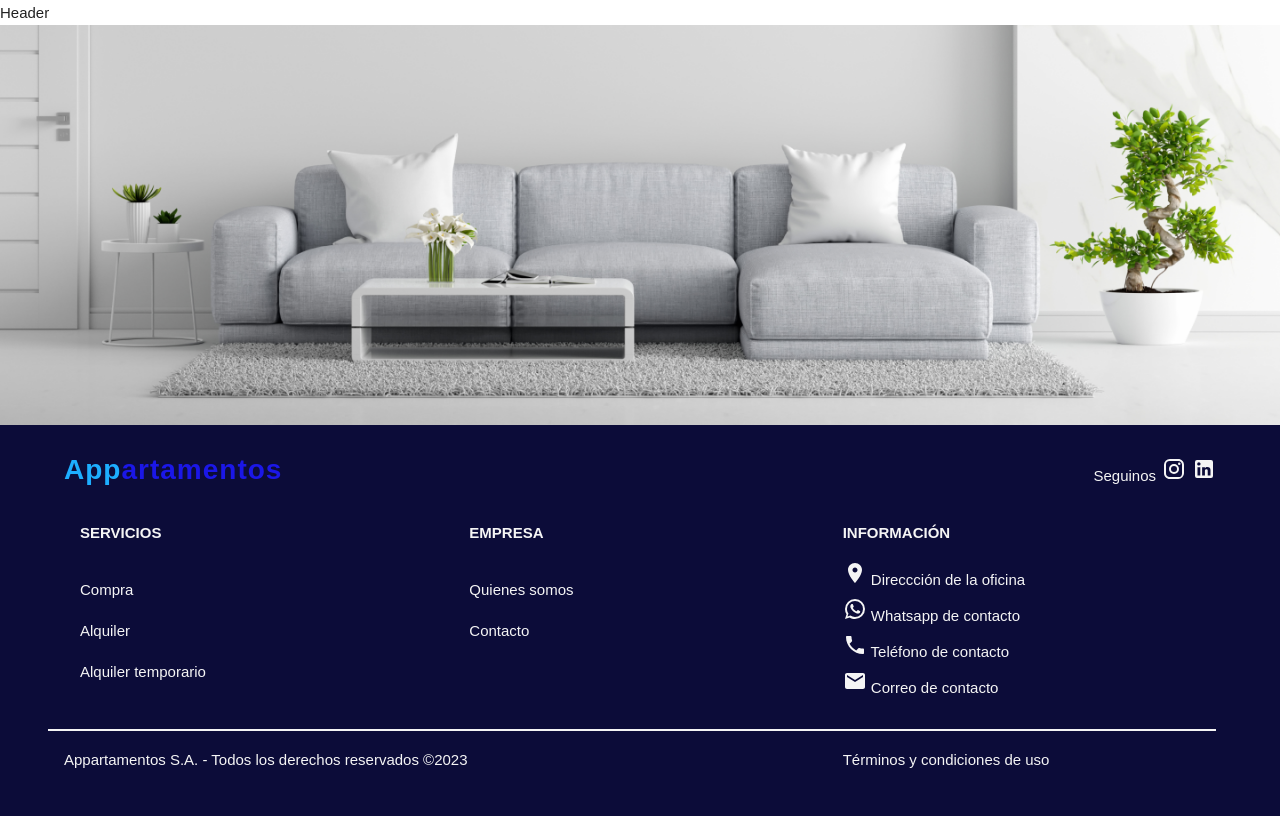
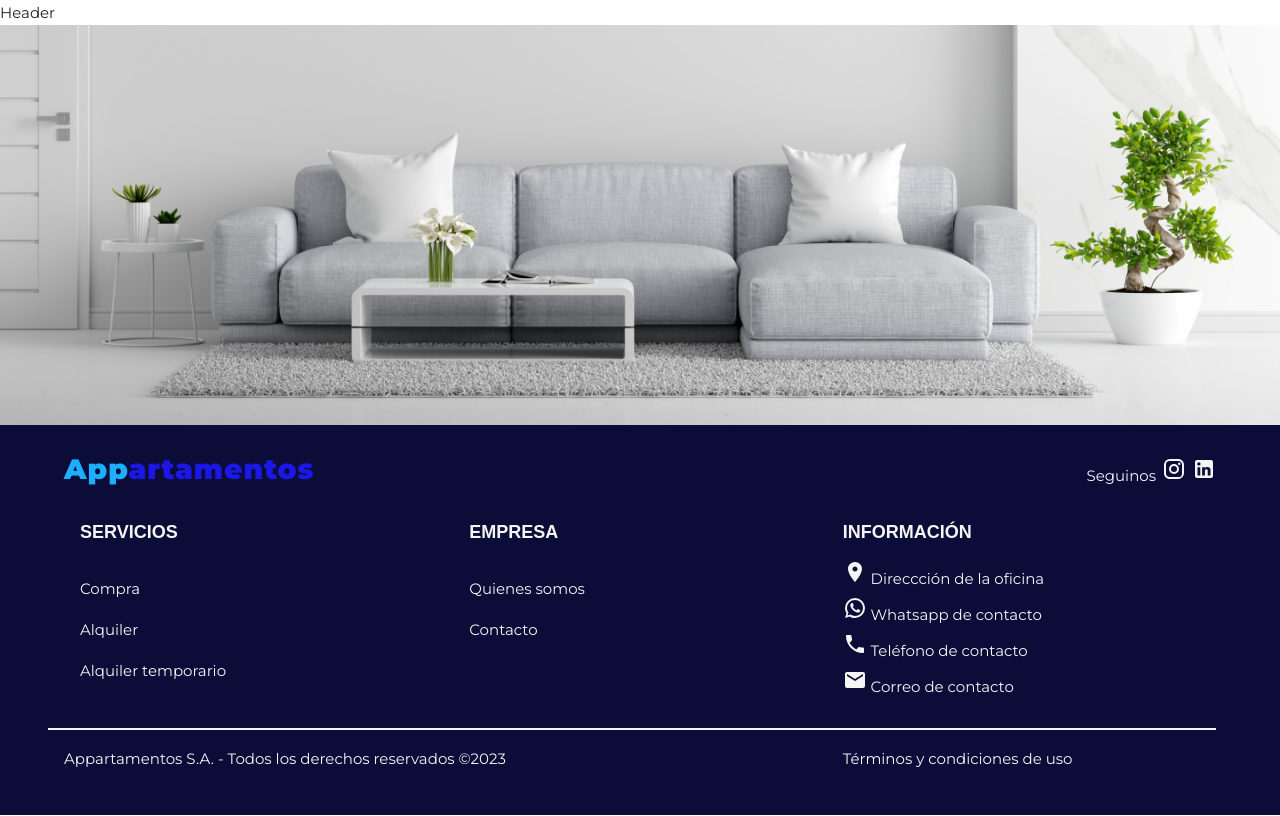
Before and after one commit to No-Country/c12-25-t-node-react, a React (Vite) app in the folder client/: page /#/ in a window 1280 px wide. Built offline with nearby package versions, Linux system fonts and the light colour scheme.

Commit message:
#feat/#7-terms-and-conditions - create BannerAndBackgroundPage component to use in all the pages where we have banner image and background with a text box - complete the terms and conditions page

```diff
--- a/client/index.html
+++ b/client/index.html
@@ -5,6 +5,10 @@
     <link rel="icon" type="image/png" href="https://img.icons8.com/ios/50/department.png" />
     <meta name="viewport" content="width=device-width, initial-scale=1.0" />
     <title>Appartamentos</title>
+    <!-- Google Fonts Monstserrat-->
+    <link rel="preconnect" href="https://fonts.googleapis.com">
+    <link rel="preconnect" href="https://fonts.gstatic.com" crossorigin>
+    <link href="https://fonts.googleapis.com/css2?family=Montserrat:ital,wght@0,100;0,200;0,300;0,400;0,500;0,600;0,700;0,800;0,900;1,100;1,200;1,300;1,400;1,500;1,600;1,700;1,800;1,900&display=swap" rel="stylesheet">
   </head>
   <body>
     <div id="root"></div>
--- a/client/src/components/atom/Subtitle.tsx
+++ b/client/src/components/atom/Subtitle.tsx
@@ -31,8 +31,8 @@ const Subtitle: React.FC<SubtitleProps> = ({
       sx={ {
         textAlign: `${textAlign? textAlign: 'left'}`,
         fontWeight: `${ fontWeight ? fontWeight : '800' }`,
-        textTransform: `${ textTransform ? textTransform : 'uppercase' }`,
-        padding: `${ padding ? padding : '16px !important' }`,
+        textTransform: `${ textTransform ? textTransform : 'none' }`,
+        padding: `${ padding ? padding : '16px' }`,
         color: `${textColor ? textColor: 'primary'}`
       } }
       variant={variant}
--- /dev/null
+++ b/client/src/components/molecule/banner-background-page/BannerAndBAckGroundPage.styles.css
@@ -0,0 +1,3 @@
+.banner-background-page {
+  background: #F1F1F9 !important;
+}
--- /dev/null
+++ b/client/src/components/molecule/banner-background-page/BannerAndBackgroundPage.tsx
@@ -0,0 +1,50 @@
+import { ReactNode } from 'react'
+import {
+  Box,
+  Paper,
+} from '@mui/material'
+import './BannerAndBAckGroundPage.styles.css'
+import HeroImage from '../../atom/heroImage/HeroImage'
+
+type BannerAndBackgroundPageProps = {
+  children?: ReactNode
+  paperMinHeight?: string
+  imgSrc: string
+}
+
+const BannerAndBackgroundPage: React.FC<BannerAndBackgroundPageProps> = ({
+  imgSrc,
+  paperMinHeight,
+  children
+}) => {
+  return (
+    <main className="banner-background-page">
+      <HeroImage
+        imgSrc={ imgSrc }
+        imgHeight="400px"
+      />
+      <Box
+        sx={ {
+          width: '80%',
+          maxWidth: '800px',
+          margin: '2rem auto',
+          position: 'relative',
+          top: '-290px',
+        } }
+      >
+        <Paper
+          elevation={ 8 }
+          sx={ {
+            borderRadius: '1rem',
+            padding: '1rem 0rem 1.75rem',
+            minHeight: `${ paperMinHeight ? paperMinHeight : '300px' }`
+          } }
+        >
+          { children }
+        </Paper>
+      </Box>
+    </main>
+  )
+}
+
+export default BannerAndBackgroundPage
--- a/client/src/components/template/footer/LinksInfo.tsx
+++ b/client/src/components/template/footer/LinksInfo.tsx
@@ -23,15 +23,15 @@ const LinksInfo: React.FC<LinksInfoProps> = () => {
       } }
     >
       <Grid item xs={ 12 } sm={ 4 }>
-        <Subtitle title="servicios" />
-        <LinkList list={SERVICES} />
+        <Subtitle title="servicios" variant="h3" textTransform="uppercase" />
+        <LinkList list={ SERVICES } />
       </Grid>
       <Grid item xs={ 12 } sm={ 4 }>
-        <Subtitle title="empresa" />
-        <LinkList list={COMPANY} />
+        <Subtitle title="empresa" variant="h3" textTransform="uppercase"/>
+        <LinkList list={ COMPANY } />
       </Grid>
       <Grid item xs={ 12 } sm={ 4 }>
-        <Subtitle title="información" padding="16px 16px 16px 0px" />
+        <Subtitle title="información" variant="h3" textTransform="uppercase" padding="16px 16px 16px 0px" />
         <Typography sx={ { lineHeight: '34px' } }><LocationOnIcon /> Direccción de la oficina</Typography>
         <Typography sx={ { lineHeight: '34px' } }><WhatsAppIcon /> Whatsapp de contacto</Typography>
         <Typography sx={ { lineHeight: '34px' } }><PhoneIcon /> Teléfono de contacto</Typography>
--- a/client/src/index.css
+++ b/client/src/index.css
@@ -9,3 +9,17 @@
   --bg-lighter: #F5F5F5;
 
 }
+
+/* Reset */
+*,
+*::before,
+*::after {
+  margin: 0;
+  padding: 0;
+  box-sizing: border-box;
+  scroll-behavior: smooth;
+}
+
+body {
+  font-family: 'Montserrat', sans-serif;
+}
--- /dev/null
+++ b/client/src/pages/TermsConditions.style.css
@@ -0,0 +1,21 @@
+.text-scroll {
+  overflow-y: scroll;
+  padding-right: 18px;
+  max-height: 760px;
+  margin-top: 8px;
+}
+
+/* Estilos de la barra de desplazamiento */
+/* Ajusta el ancho de la barra de desplazamiento */
+.text-scroll::-webkit-scrollbar {
+  width: 16px;
+}
+ /* Color de fondo de la barra de desplazamiento */
+.text-scroll::-webkit-scrollbar-track {
+  background: #f1f1f1;
+}
+
+/* Color del pulgar de la barra de desplazamiento */
+.text-scroll::-webkit-scrollbar-thumb {
+  background: #1DAEFF;
+}
--- a/client/src/pages/TerrmsConditions.tsx
+++ b/client/src/pages/TerrmsConditions.tsx
@@ -1,57 +1,44 @@
 import {
   Box,
   Divider,
-  Paper,
   Typography
 } from '@mui/material'
-import HeroImage from '../components/atom/heroImage/HeroImage'
 import termsAndConditionBanner from '../assets/terms-condition-banner.png'
 import Subtitle from '../components/atom/Subtitle'
 import { CONDITIONS, INTRODUCTION } from '../utils/terms-conditions-text'
+import './TermsConditions.style.css'
+import BannerAndBackgroundPage from '../components/molecule/banner-background-page/BannerAndBackgroundPage'
 
 type TermsConditionsProps = {
 }
 
 const TermsConditions: React.FC<TermsConditionsProps> = () => {
   return (
-    <main>
-      <HeroImage
-        imgSrc={ termsAndConditionBanner }
-        imgHeight="23vh"
-      />
-      <Box
-        sx={ {
-          width: '80%',
-          maxWidth: '800px',
-          margin: '2rem auto',
-          position: 'relative',
-          top: '-100px'
-        } }
-      >
-        <Paper
-          elevation={ 2 }
-        >
+    <BannerAndBackgroundPage imgSrc={ termsAndConditionBanner } >
       <Subtitle
         title="Términos y condiciones del sitio"
         variant="h2"
-            textTransform="none"
         textColor="#1B17E7"
         textAlign="center"
       />
-          <Divider />
+      <Divider
+        sx={ {
+          borderColor: '#939396',
+          boxShadow: '0px 4px 4px 0px #00000040'
+        } }
+      />
+      <Box className="text-scroll">
         <Typography sx={ { padding: '1.5rem 1.5rem' } }>{ INTRODUCTION }</Typography>
         { CONDITIONS && CONDITIONS.map(condition => (
-            <Box key={ condition.title } sx={{padding: '0.25rem 1.5rem 1rem'}}>
-              <Subtitle title={ condition.title } variant="h3" />
+          <Box key={ condition.title } sx={ { padding: '0.25rem 1.5rem 1rem' } }>
+            <Subtitle title={ condition.title } variant="h3" padding="20px 0px!important" fontWeight="600" />
             {
-                condition.text.map((text, index) => <Typography key={`a-${index}`} sx={{paddingBottom: '0.5rem'}}>{ text }</Typography>)
+              condition.text.map((text, index) => <Typography key={ `a-${ index }` } sx={ { paddingBottom: '0.5rem' } }>{ text }</Typography>)
             }
           </Box>
         )) }
-          <Typography></Typography>
-        </Paper>
       </Box>
-    </main>
+    </BannerAndBackgroundPage>
   )
 }
 
--- a/client/src/theme/theme.ts
+++ b/client/src/theme/theme.ts
@@ -3,20 +3,35 @@ import { createTheme } from "@mui/material/styles"
 declare module "@mui/material/styles" {
   interface Palette {
     primaryBlackish: string
-    primaryBackground: string
-    primaryBackground2: string
+    primaryLight: string
+    primaryLighter: string
+    primaryDarker: string,
+    bgDark: string,
+    bgGray: string,
+    bgLight: string
+    bgLighter: string
   }
   interface PaletteOptions {
     primaryBlackish: string
-    primaryBackground: string
-    primaryBackground2: string
+    primaryLight: string
+    primaryLighter: string
+    primaryDarker: string
+    bgDark: string
+    bgGray: string
+    bgLight: string
+    bgLighter: string
   }
 }
 
 export interface CustomStyleProps {
-  primaryBackground?: string,
-  primaryBackground2?: string,
   primaryBlackish?: string,
+  primaryLight?: string,
+  primaryLighter?: string,
+  primaryDarker?: string,
+  bgDark?: string,
+  bgGray?: string,
+  bgLight?: string,
+  bgLighter?: string
 }
 
 declare module '@mui/material/styles' {
@@ -40,8 +55,13 @@ declare module '@mui/material/Typography' {
 export const appArtamentosTheme = createTheme({
   palette: {
     primaryBlackish: '#010108',
-    primaryBackground: '#F1F1F9',
-    primaryBackground2: '#F5F5F5',
+    primaryLight: '#1DAEFF',
+    primaryLighter: '#D8D8FB',
+    primaryDarker: '#0C0C39',
+    bgDark: '#010108',
+    bgGray: '#787979',
+    bgLight: '#F1F1F9',
+    bgLighter: '#F5F5F5',
     primary: {
       main: '#1B17E7'
     },
@@ -66,9 +86,9 @@ export const appArtamentosTheme = createTheme({
       fontWeight: 700
     },
     h2: {
-      fontSize: '22px',
-      lineHeight: '32px',
-      fontWeight: 700
+      fontSize: '28px',
+      lineHeight: '30px',
+      fontWeight: 600
     },
     h3: {
       fontSize: '18px',
@@ -78,27 +98,27 @@ export const appArtamentosTheme = createTheme({
     h4: {
       fontSize: '18px',
       lineHeight: '24px',
-      fontWeight: 700
+      fontWeight: 600
     },
     h5: {
       fontSize: '15px',
       lineHeight: '21px',
-      fontWeight: 600
+      fontWeight: 500
     },
     body1: {
-      fontFamily: 'Nunito Sans, sans-serif',
+      fontFamily: 'Montserrat, sans-serif',
       fontSize: '15px',
       lineHeight: '25px',
       fontWeight: 400
     },
     body2: {
-      fontFamily: 'Nunito Sans, sans-serif',
-      fontSize: '13px',
-      lineHeight: '15px',
-      fontWeight: 600
+      fontFamily: 'Montserrat, sans-serif',
+      fontSize: '15px',
+      lineHeight: '25px',
+      fontWeight: 300
     },
     caption: {
-      fontFamily: 'Nunito Sans, sans-serif',
+      fontFamily: 'Montserrat, sans-serif',
       fontSize: '11px',
       lineHeight: '15px',
       fontWeight: 600
@@ -349,7 +369,7 @@ export const appArtamentosTheme = createTheme({
             fontSize: '15px',
             lineHeight: '17px',
             color: 'black',
-            backgroundColor: theme.palette.primaryBackground
+            backgroundColor: theme.palette.bgLight
           }
         })
       }
@@ -382,7 +402,7 @@ export const appArtamentosTheme = createTheme({
     MuiChip: {
       styleOverrides: {
         colorPrimary: ({ theme }) => ({
-          background: theme.palette.primaryBackground,
+          background: theme.palette.bgLight,
           borderRadius: '8px',
           fontSize: '9px',
           fontWeight: 700,
@@ -393,7 +413,7 @@ export const appArtamentosTheme = createTheme({
     MuiDivider: {
       styleOverrides: {
         root: ({ theme }) => ({
-          borderColor: theme.palette.primaryBackground,
+          borderColor: theme.palette.bgLight,
           borderWidth: '1px'
         })
       }
```
Also changed, not shown: client/src/utils/terms-conditions-text.ts (+9 -9 lines). Lines whose indentation alone changed are shown as unchanged.
